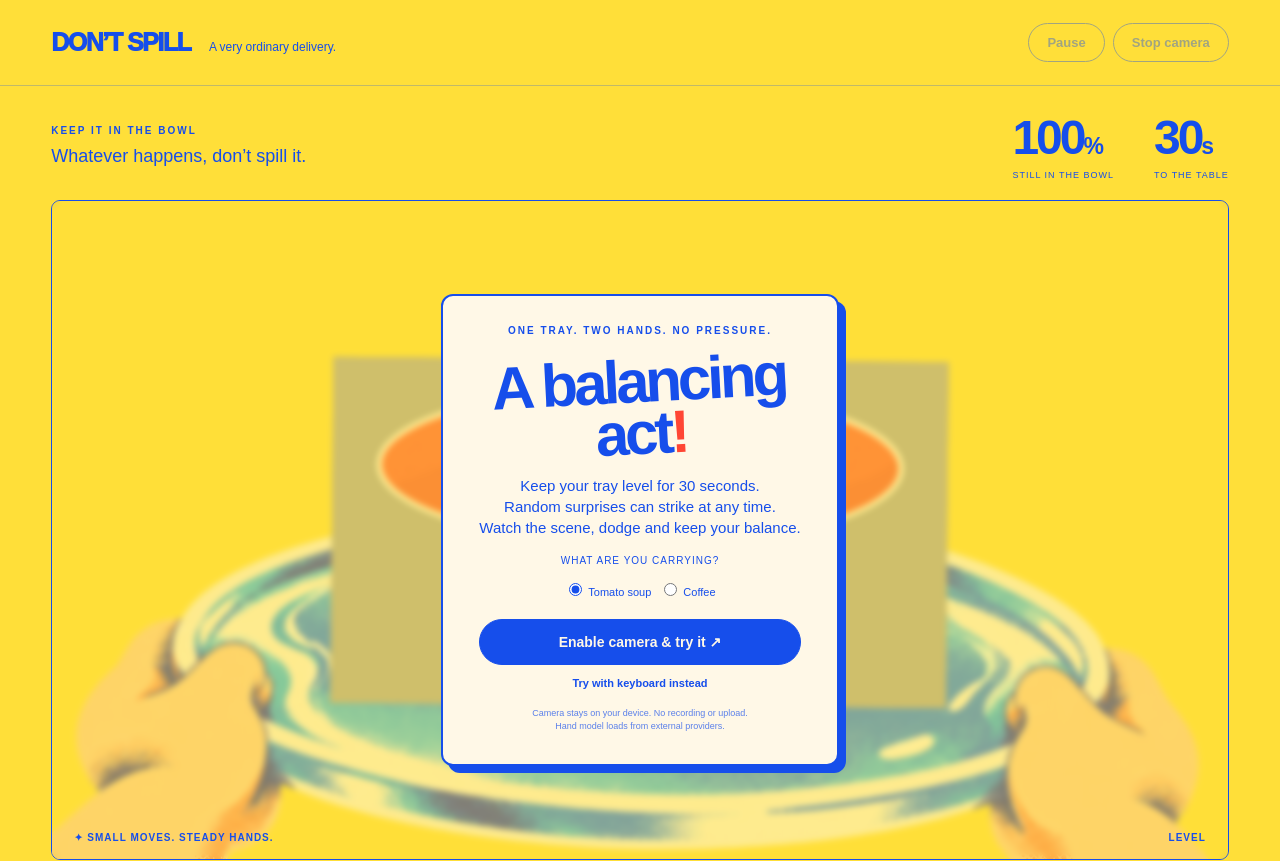
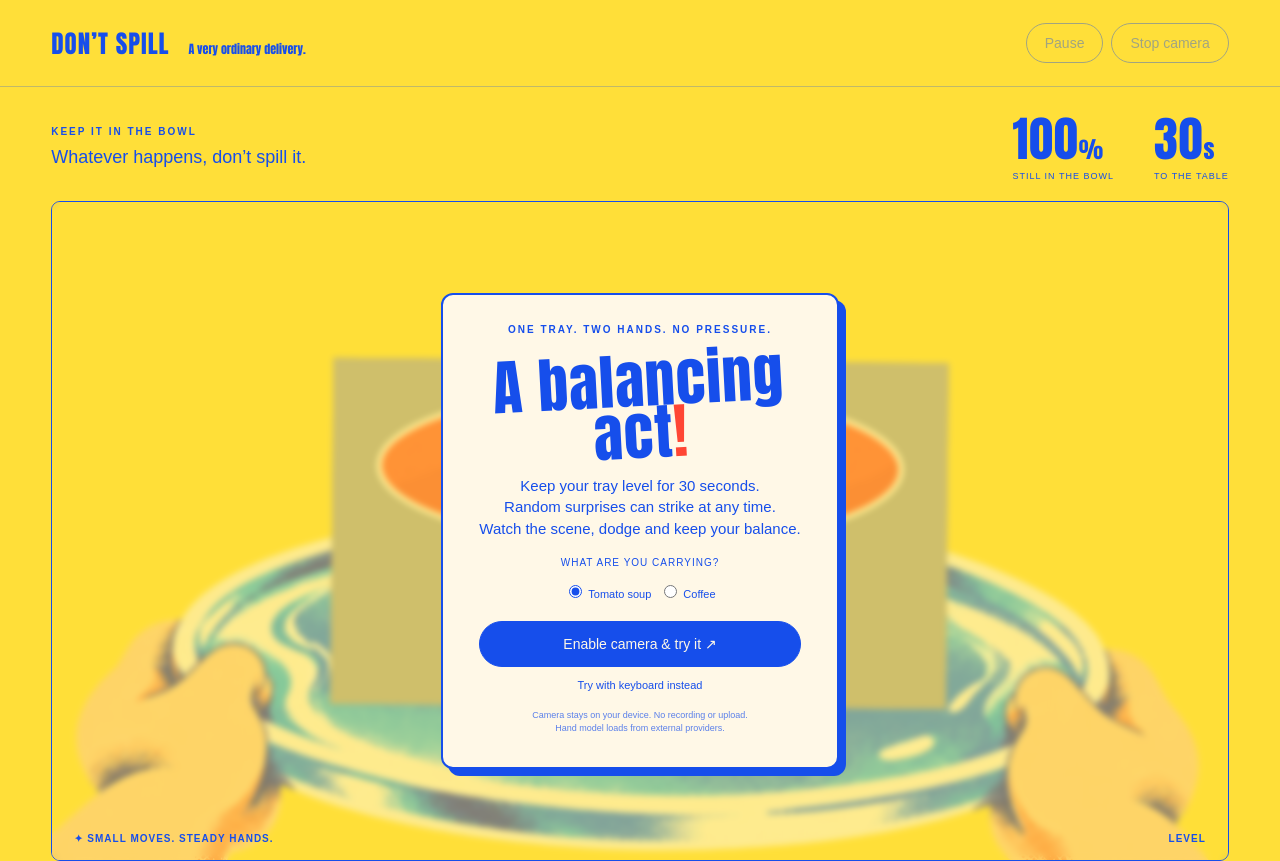
Before and after one commit to kiwisfavmascara/Dont-Spill, a website with bundled scripts: page index.html in a window 1280 px wide. Shown: the top 861 px of the page. Built offline with nearby package versions, Linux system fonts and the light colour scheme; animation ran at ten frames a second.

Commit message:
Pair Bangers and Fredoka, add ball impact feedback and improve hand control

```diff
--- a/style.css
+++ b/style.css
@@ -11,7 +11,7 @@ body {
   margin: 0;
   background: var(--yellow);
   color: var(--blue);
-  font-family: Arial, Helvetica, sans-serif;
+  font-family: "Fredoka", Arial, sans-serif;
 }
 button,
 a,
@@ -19,7 +19,7 @@ input {
   -webkit-tap-highlight-color: transparent;
 }
 button {
-  font: 700 13px Arial;
+  font: 500 14px "Fredoka", Arial, sans-serif;
   cursor: pointer;
   border: 1.5px solid var(--blue);
   color: var(--blue);
@@ -340,3 +340,12 @@ footer a {
     font-size: 12px;
   }
 }
+
+/* Comic headings paired with readable rounded controls and instructions. */
+.brand, h1, h2, .stats strong {
+  font-family: "Bangers", Impact, sans-serif;
+  font-weight: 400;
+  letter-spacing: 1px;
+}
+h1 { letter-spacing: 1px; }
+.card p { line-height: 1.45; }
```
